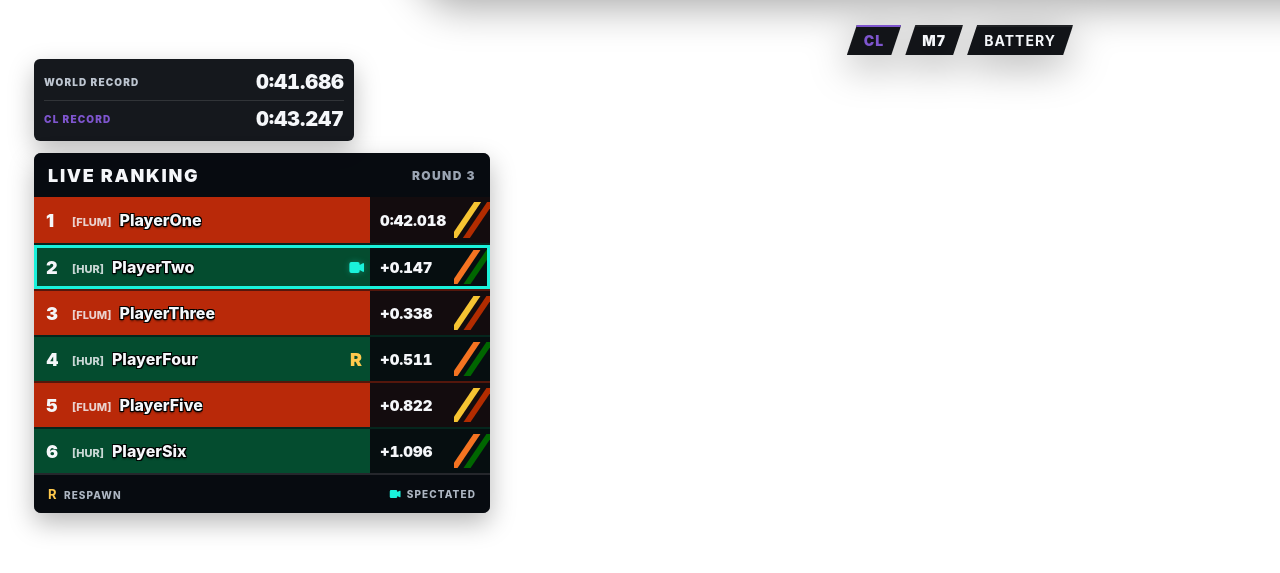
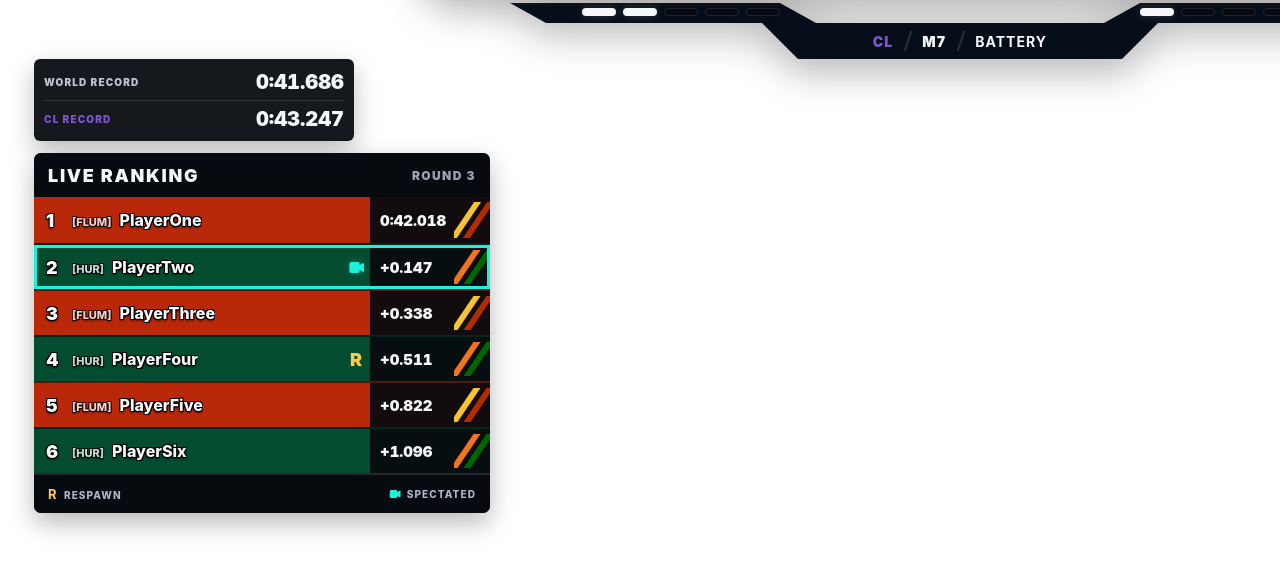
Before and after one commit to CornerJockeys/MLETM, a plain HTML site: page obs-overlay/index.html in a window 1280 px wide. Shown: the part 143-716 px from the top of the page. Drawn offline with Linux system fonts and the light colour scheme.

Commit message:
Polish OBS lower banner rail and ranking text

```diff
--- a/obs-overlay/css/overlay.css
+++ b/obs-overlay/css/overlay.css
@@ -13,6 +13,7 @@
   --team-b-secondary: #f47321;
   --spec: #1af2db;
   --respawn: #ffc94d;
+  --rail-accent: #0b8dff;
   --widget-opacity: 0.9;
   font-family: Inter, "Segoe UI", Arial, sans-serif;
 }
@@ -44,7 +45,7 @@ body { color: var(--white); }
   top: 28px;
   left: 360px;
   width: 1200px;
-  height: 174px;
+  height: 178px;
   filter: drop-shadow(0 10px 20px rgba(0,0,0,.34));
 }
 
@@ -151,40 +152,62 @@ body { color: var(--white); }
 .map-score { margin-top: 2px; font-size: 52px; line-height: 1; font-weight: 900; letter-spacing: 1px; }
 .score-divider { display: inline-block; margin: 0 18px; color: #66717f; font-weight: 500; }
 
-.round-strip {
+/* One connected lower banner assembly: slim round-win rails feed into the
+   dropped center cell that carries division / match / map information. */
+.banner-lower {
   position: absolute;
   top: 118px;
-  left: 0;
-  width: 100%;
-  height: 14px;
-  display: grid;
-  grid-template-columns: 1fr 224px 1fr;
+  left: 150px;
+  width: 900px;
+  height: 56px;
+  background: var(--panel-strong);
+  clip-path: polygon(
+    0 0,
+    30% 0,
+    34% 20px,
+    66% 20px,
+    70% 0,
+    100% 0,
+    96% 20px,
+    72% 20px,
+    68% 56px,
+    32% 56px,
+    28% 20px,
+    4% 20px
+  );
+  filter:
+    drop-shadow(0 3px 0 var(--rail-accent))
+    drop-shadow(0 5px 8px rgba(0,0,0,.28));
   pointer-events: none;
 }
-.round-pips { display: flex; gap: 7px; align-items: center; }
-.round-pips-a { justify-self: end; margin-right: 28px; }
-.round-pips-b { justify-self: start; margin-left: 28px; }
+
+.round-pips {
+  position: absolute;
+  top: 5px;
+  display: flex;
+  gap: 7px;
+  align-items: center;
+}
+.round-pips-a { left: 72px; }
+.round-pips-b { right: 72px; }
 .round-pip {
   width: 34px;
   height: 8px;
   border-radius: 999px;
-  background: rgba(7,10,15,.68);
+  background: rgba(7,10,15,.72);
   box-shadow: inset 0 0 0 1px rgba(255,255,255,.10), 0 2px 5px rgba(0,0,0,.22);
 }
 .round-pip.won { background: var(--white); box-shadow: 0 0 8px rgba(255,255,255,.16); }
 
 .banner-meta {
   position: absolute;
-  top: 140px;
-  left: 50%;
-  transform: translateX(-50%);
-  width: max-content;
-  max-width: 760px;
-  height: 30px;
+  left: 32%;
+  bottom: 0;
+  width: 36%;
+  height: 36px;
   display: flex;
   align-items: center;
   justify-content: center;
-  gap: 4px;
   background: transparent;
   font-size: 14px;
   letter-spacing: 1.05px;
@@ -192,23 +215,33 @@ body { color: var(--white); }
   white-space: nowrap;
 }
 .banner-meta > span:not(.meta-separator) {
-  height: 30px;
+  position: relative;
+  height: 36px;
   display: flex;
   align-items: center;
   justify-content: center;
-  padding: 0 17px;
-  background: var(--panel-strong);
-  clip-path: polygon(10px 0, 100% 0, calc(100% - 10px) 100%, 0 100%);
-  box-shadow: inset 0 2px 0 rgba(255,255,255,.06);
+  padding: 0 12px;
 }
 .banner-meta .meta-separator { display: none; }
 .division-pill {
   color: var(--division);
   font-weight: 900;
-  box-shadow: inset 0 2px 0 var(--division) !important;
 }
+.meta-strong,
+.meta-map { padding-left: 17px !important; }
 .meta-strong { font-weight: 900; }
 .meta-map { font-weight: 700; }
+.meta-strong::before,
+.meta-map::before {
+  content: "";
+  position: absolute;
+  left: 2px;
+  top: 8px;
+  width: 2px;
+  height: 20px;
+  background: rgba(255,255,255,.14);
+  transform: skewX(-18deg);
+}
 
 .records {
   left: 34px;
@@ -294,6 +327,10 @@ body { color: var(--white); }
   white-space: nowrap;
   font-size: 16px;
   font-weight: 800;
+}
+.rank-position,
+.rank-tag,
+.rank-name {
   text-shadow:
     -1px -1px 0 rgba(0,0,0,.96),
      1px -1px 0 rgba(0,0,0,.96),
```
